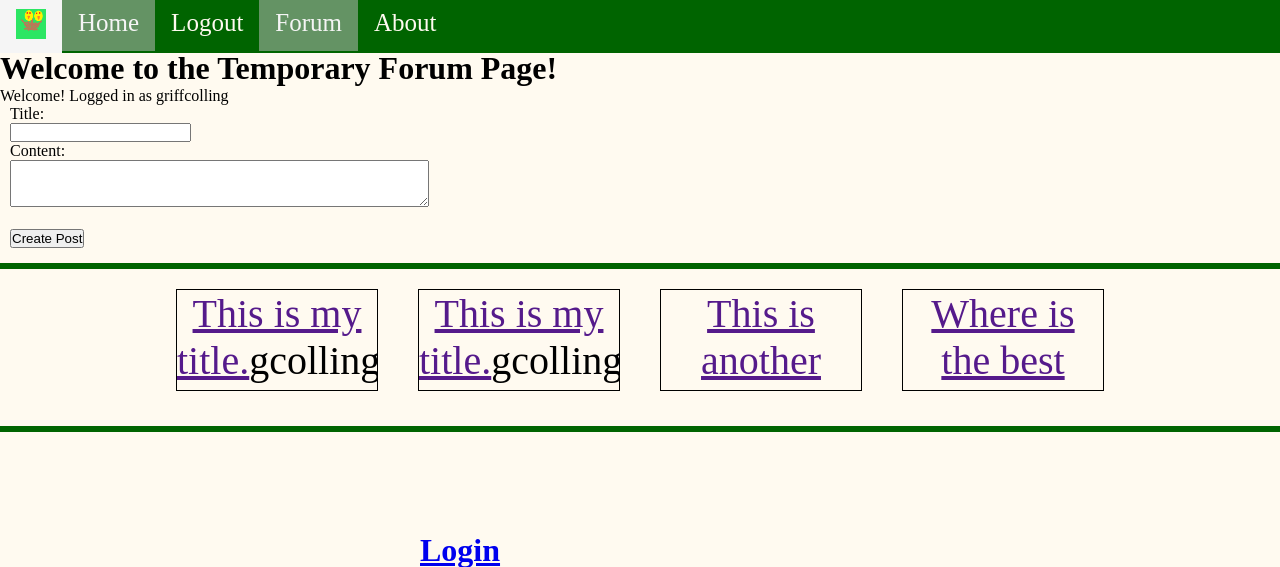
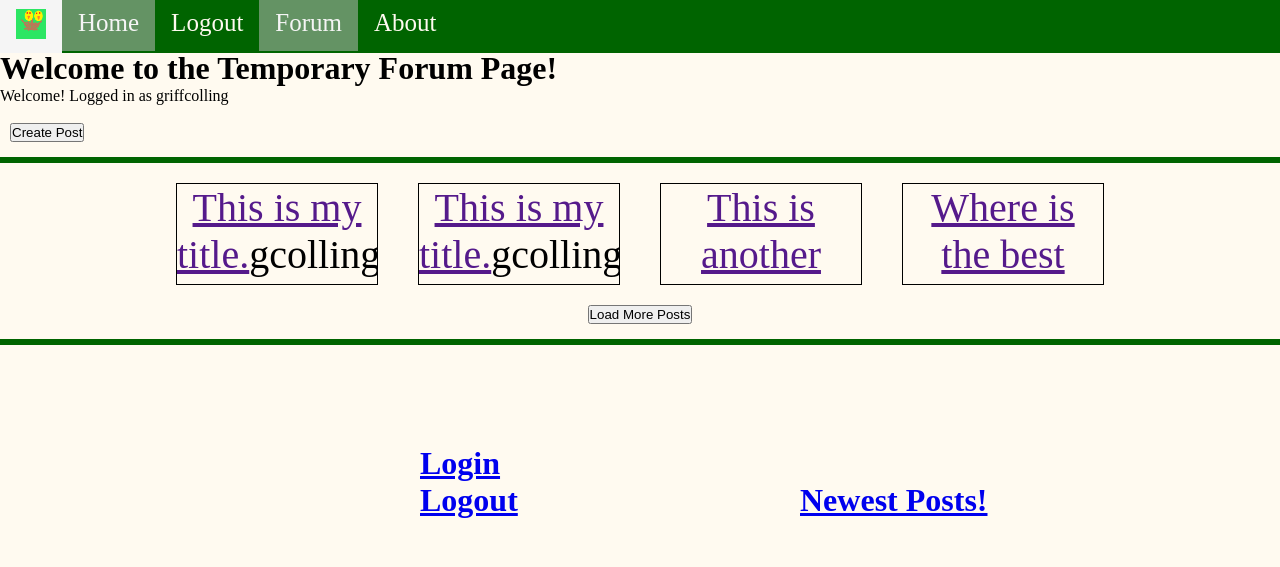
Before and after one commit to COSC481W-2023Fall/nestdoor-app, a Django app: page /forum/ in a window 1280 px wide. Shown: the top 567 px of the page. Run offline with Django 3.2, Linux system fonts and the light colour scheme; a user stored in the database is signed in; data comes from the database, SQL or seed files in the repository; both versions use the stored data as it was after the commit; parts of the project's set-up code (start-up, migrations or seed data) failed here and were passed over.

Commit message:
reed-load-posts-fix-later-not-working

```diff
--- a/src/nestdoorapp/templates/forum.html
+++ b/src/nestdoorapp/templates/forum.html
@@ -21,6 +21,29 @@
             overflow: auto;
         }
     </style>
+    {{total|json_script:"json-total"}}
+    <script>
+        function loadMorePosts(){
+            const content_container = document.getElementById("content");
+            var _current_item = $('.single_content').length
+            $.ajax({
+                url: '',
+                type: 'GET',
+                data: {
+                    'next_posts': _current_item
+                },
+                success: function (response) {
+                    const data = response.posts
+                    data.map(post => {
+                        content_container.innerHTML += '<div class="flex-box"><a href="">${post.title}</a>${post.author}</div>'
+                    })
+                },
+                error: function (err) {
+                    console.log(err);
+                },
+            })
+        }
+    </script>
     <body>
         <div id="page-container">
             <div id="content-wrap">
@@ -64,13 +87,19 @@
                 {% endif %}
 
                 <div class="h_line"></div>
-                <div class="flex-container">
-                    {% for post in posts %}
+                <div class="flex-container" id="content">
+                    <!-- {% for post in posts %} -->
                     <div class="flex-box">
                     <a href="">{{post.title}}</a>{{post.author}}
                     </div>
-                    {% endfor %}
+                    <!-- {% endfor %} -->
                 </div>
+
+                <form method="get">
+                <div style="text-align:center;" name="loadmorebutton" id="loadpostsbutton">
+                    <button type="load" class="btn btn-success" onclick="loadMorePosts()">Load More Posts</button>
+                </div>
+                </form>
                 <div class="h_line"></div>
                 <h1 class="split-para"><a href="/login">Login</a> <br/> <a href="/logout">Logout</a> <span><a href="/forum">Newest Posts!</a></span></h1>
                 <!--
--- a/src/nestdoorapp/views.py
+++ b/src/nestdoorapp/views.py
@@ -5,6 +5,7 @@ from rest_framework.response import Response
 from . serializer import *
 from .forms import Memberform, RegisterForm, UserAuthenticationForm, PostCreationForm
 from django.contrib.auth import login, logout, authenticate
+from django.http import JsonResponse
 # Create your views here.
 
 def home_screen_view(request):
@@ -47,6 +48,7 @@ def forum_view(request):
     # Pass in post objects for display
     posts = Post.objects.all()
     context['posts'] = posts
+    total = Post.objects.count()
 
     #Default request GET
     if request.method == "GET":
@@ -66,8 +68,18 @@ def forum_view(request):
             return render(request, 'forum.html', context)
         else:
             print("form not valid")
+
     context['post_form'] = form
-    return render(request, "forum.html", context) #<-- {} for database variables
+    return render(request, "forum.html", context={'posts': posts, 'total': total}) #<-- {} for database variables
+
+#If load more posts is clicked, load more posts
+def load_more(request):
+    loadposts = request.GET.get('next_posts')
+    loaded = int(offset)
+    postslimit = 4
+    post_four = list(Post.objects.values()[loaded:loaded+postslimit])
+    data = {'posts': post_four}
+    return JsonResponse(data=data)
 
 def about_view(request):
     return render(request, "about.html", {}) #<-- {} for database variables
--- a/src/requirements.txt
+++ b/src/requirements.txt
@@ -1,6 +1,9 @@
+argon2-cffi==23.1.0
+argon2-cffi-bindings==21.2.0
 asgiref==3.7.2
 attrs==23.1.0
 certifi==2023.7.22
+cffi==1.16.0
 colorama==0.4.6
 crispy-bootstrap5==0.7
 dj-database-url==2.1.0
@@ -9,9 +12,11 @@ django-cors-headers==4.3.0
 django-crispy-forms==2.1
 djangorestframework==3.14.0
 exceptiongroup==1.1.3
+gunicorn==21.2.0
 h11==0.14.0
 idna==3.4
 outcome==1.3.0
+pycparser==2.21
 PySocks==1.7.1
 pytz==2023.3.post1
 selenium==4.13.0
```
Also changed, not shown: src/db.sqlite3.
